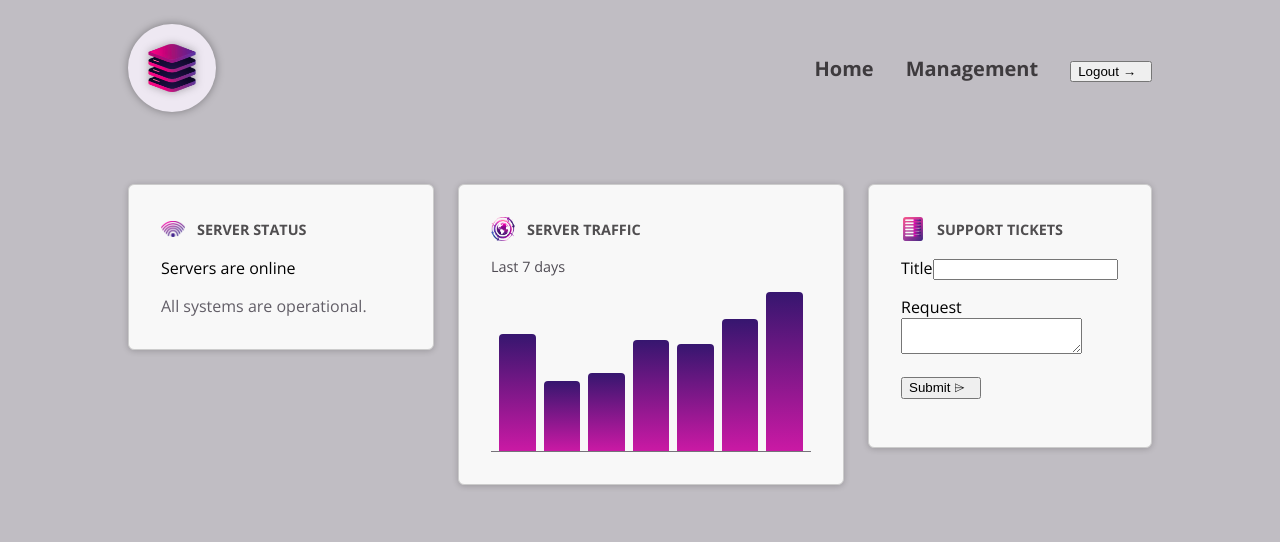
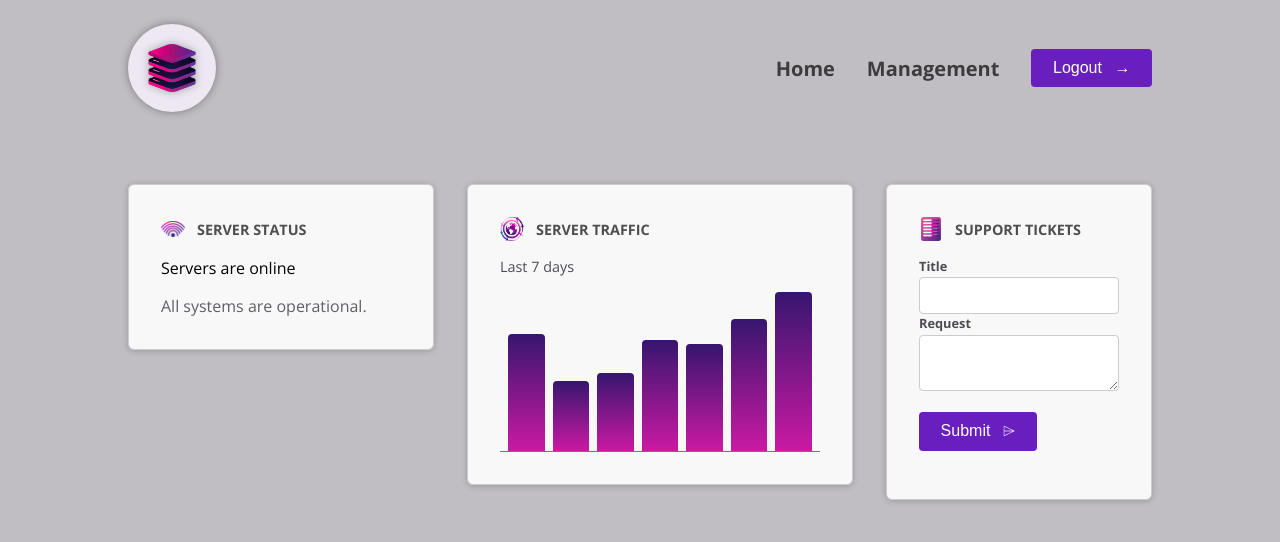
Before and after one commit to afrid268/angular-basics-to-advance-concepts, an Angular app: page / in a window 1280 px wide. Shown: the top 542 px of the page. Built offline with nearby package versions, Linux system fonts and the light colour scheme.

Commit message:
component host element , encapsulation view

```diff
--- a/src/app/dashboard/support-tickets/new-ticket/new-ticket.component.html
+++ b/src/app/dashboard/support-tickets/new-ticket/new-ticket.component.html
@@ -3,7 +3,7 @@
       <app-controll label="Request"><textarea name="request" id ="request" ></textarea></app-controll>
     <p>
         <button appButton>
-                  Submit <span ngProjectAs="icon">⌲</span>
+                  Submit <span ngProjectAs=".icon">⌲</span>
       <!-- <span>
 
       </span>
--- a/src/app/navbar/navbar.component.html
+++ b/src/app/navbar/navbar.component.html
@@ -12,7 +12,7 @@
         <a href="/">Management</a>
       </li>
       <li>
-        <button appButton > Logout <span ngProjectAs="icon">→</span></button>
+        <button appButton > Logout <span ngProjectAs=".icon">→</span></button>
       </li>
     </ul>
   </nav>
--- a/src/app/shared/button/button.component.css
+++ b/src/app/shared/button/button.component.css
@@ -1,4 +1,4 @@
-button {
+:host {
   display: inline-block;
   padding: 0.65rem 1.35rem;
   border-radius: 0.25rem;
@@ -10,7 +10,7 @@
   border: none;
 }
 
-button:hover {
+:host:hover {
   background-color: #551b98;
 }
 
@@ -20,6 +20,6 @@
   transition: transform 0.2s ease-in-out;
 }
 
-button:hover .icon {
+:host:hover .icon {
   transform: translateX(4px);
 }
--- a/src/app/shared/controll/controll.component.css
+++ b/src/app/shared/controll/controll.component.css
@@ -1,4 +1,4 @@
-.control label {
+.controll label {
   display: block;
   font-size: 0.8rem;
   font-weight: bold;
@@ -6,8 +6,8 @@
   color: #4f4b53;
 }
 
-.control input,
-.control textarea {
+.controll input,
+.controll textarea {
   width: 100%;
   padding: 0.5rem;
   border: 1px solid #ccc;
--- a/src/app/shared/controll/controll.component.html
+++ b/src/app/shared/controll/controll.component.html
@@ -1,4 +1,3 @@
-    <p>
+
         <label>{{label()}}</label>
         <ng-content select="input,textarea"></ng-content>
-    </p>
--- a/src/app/shared/controll/controll.component.ts
+++ b/src/app/shared/controll/controll.component.ts
@@ -1,11 +1,15 @@
-import { Component, input } from '@angular/core';
+import { Component, input, ViewEncapsulation } from '@angular/core';
 
 @Component({
   selector: 'app-controll',
   standalone: true,
   imports: [],
   templateUrl: './controll.component.html',
-  styleUrl: './controll.component.css'
+  styleUrl: './controll.component.css',
+  encapsulation: ViewEncapsulation.None,
+  host: {
+     class: 'controll'
+  }
 })
 export class ControllComponent {
 
```
Also changed, not shown: src/app/shared/button/button.component.ts (+3 -5 lines), 1 other file (tests, documents, lock files or other folders).
